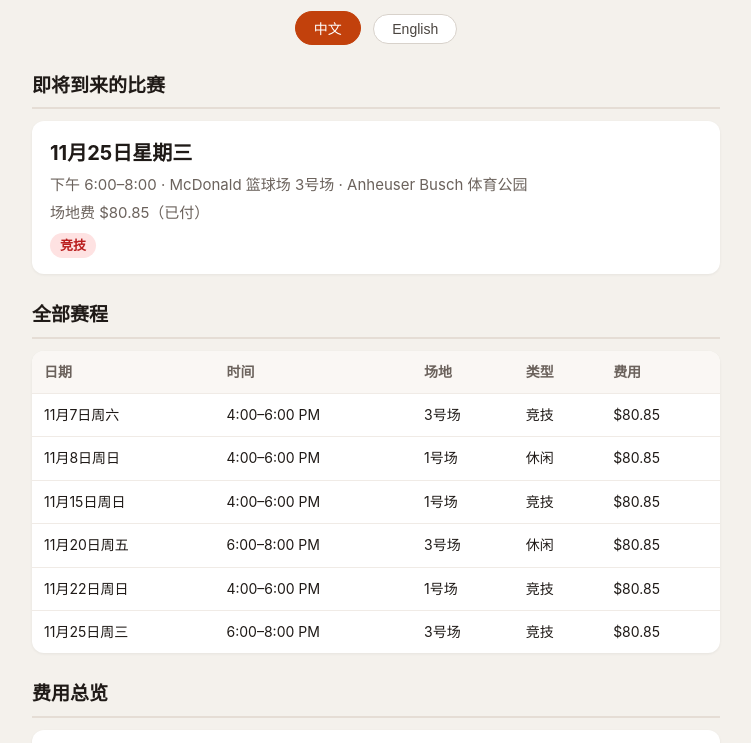
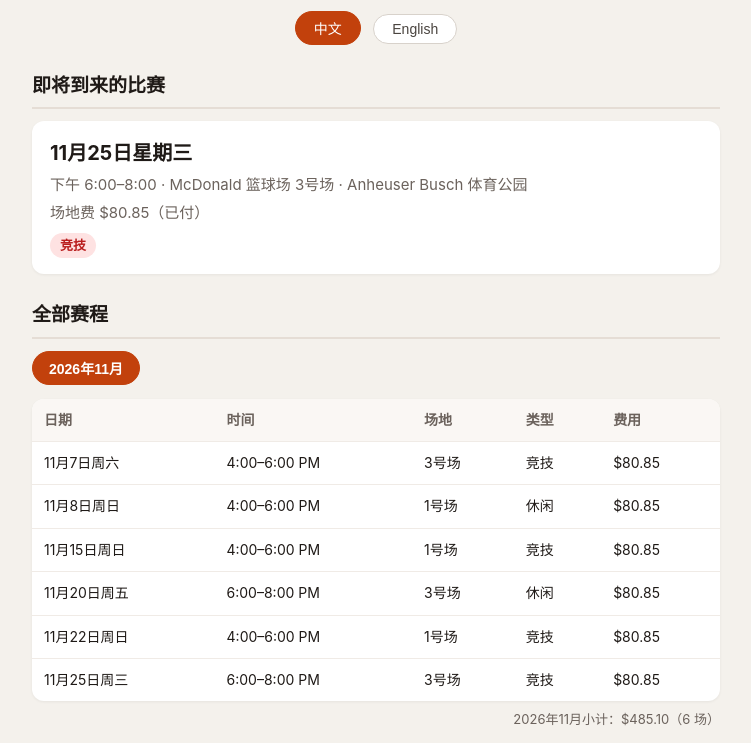
Before and after one commit to haijiezhen-bit/basketball-league-schedule, a plain HTML site: page index.html in a window 1280 px wide. Shown: the part 203-946 px from the top of the page, without its empty margins (264-1015 px from the left). Drawn offline with Linux system fonts and the light colour scheme.

Commit message:
Republish schedule (6 bookings, total $485.10)

```diff
--- a/index.html
+++ b/index.html
@@ -26,6 +26,12 @@
   th, td { padding: 10px 12px; text-align: left; border-bottom: 1px solid #f0ebe6; }
   th { background: #faf7f4; color: #6b625c; font-weight: 600; }
   tr:last-child td { border-bottom: none; }
+  .tabs { display: flex; gap: 8px; flex-wrap: wrap; margin-bottom: 14px; }
+  .tab-btn { border: 1px solid #d8d2cb; background: #fff; color: #4a443f; padding: 6px 16px; font-size: 14px; cursor: pointer; border-radius: 20px; }
+  .tab-btn.active { background: #c2410c; border-color: #c2410c; color: #fff; font-weight: 700; }
+  .month-panel { display: none; }
+  .month-panel.active { display: block; }
+  .month-total { text-align: right; color: #6b625c; font-size: 13px; margin-top: 8px; }
   .total { font-size: 26px; font-weight: 800; }
   .fees { color: #6b625c; font-size: 13px; margin-top: 8px; line-height: 1.8; }
   ul.rules { background: #fff; border-radius: 12px; padding: 16px 18px 16px 36px; box-shadow: 0 1px 3px rgba(0,0,0,.06); font-size: 15px; }
@@ -68,6 +74,10 @@
   </div>
 
   <h2><span data-zh>全部赛程</span><span data-en>All Bookings</span></h2>
+  <div class="tabs">
+    <button class="tab-btn active" data-month="2026-11" onclick="showMonth('2026-11')"><span data-zh>2026年11月</span><span data-en>Nov 2026</span></button>
+  </div>
+  <div class="month-panel active" data-month="2026-11">
   <table>
     <tr>
       <th><span data-zh>日期</span><span data-en>Date</span></th>
@@ -83,6 +93,8 @@
     <tr><td><span data-zh>11月22日周日</span><span data-en>Sun, Nov 22</span></td><td>4:00–6:00 PM</td><td><span data-zh>1号场</span><span data-en>Court 1</span></td><td><span data-zh>竞技</span><span data-en>Competitive</span></td><td>$80.85</td></tr>
     <tr><td><span data-zh>11月25日周三</span><span data-en>Wed, Nov 25</span></td><td>6:00–8:00 PM</td><td><span data-zh>3号场</span><span data-en>Court 3</span></td><td><span data-zh>竞技</span><span data-en>Competitive</span></td><td>$80.85</td></tr>
   </table>
+  <div class="month-total"><span data-zh>2026年11月小计：$485.10（6 场）</span><span data-en>Nov 2026 subtotal: $485.10 (6 bookings)</span></div>
+  </div>
 
   <h2><span data-zh>费用总览</span><span data-en>Cost Overview</span></h2>
   <div class="card">
@@ -109,7 +121,7 @@
     <div><span data-zh>⏱️ 请提前几分钟到场热身，准时开打。</span><span data-en>⏱️ Arrive a few minutes early to warm up; games start on time.</span></div>
   </div>
 
-  <footer><span data-zh>最后更新：2026年11月23日</span><span data-en>Last updated: Nov 23, 2026</span></footer>
+  <footer><span data-zh>最后更新：2026年11月24日</span><span data-en>Last updated: Nov 24, 2026</span></footer>
 </div>
 <script>
   function setLang(l) {
@@ -117,6 +129,21 @@
     document.getElementById('btn-zh').classList.toggle('active', l === 'zh');
     document.getElementById('btn-en').classList.toggle('active', l === 'en');
   }
+  function showMonth(key) {
+    document.querySelectorAll('.tab-btn').forEach(function (b) {
+      b.classList.toggle('active', b.dataset.month === key);
+    });
+    document.querySelectorAll('.month-panel').forEach(function (p) {
+      p.classList.toggle('active', p.dataset.month === key);
+    });
+  }
+  (function () {
+    var now = new Date();
+    var key = now.getFullYear() + '-' + String(now.getMonth() + 1).padStart(2, '0');
+    if (document.querySelector('.month-panel[data-month="' + key + '"]')) {
+      showMonth(key);
+    }
+  })();
 </script>
 </body>
 </html>
```
